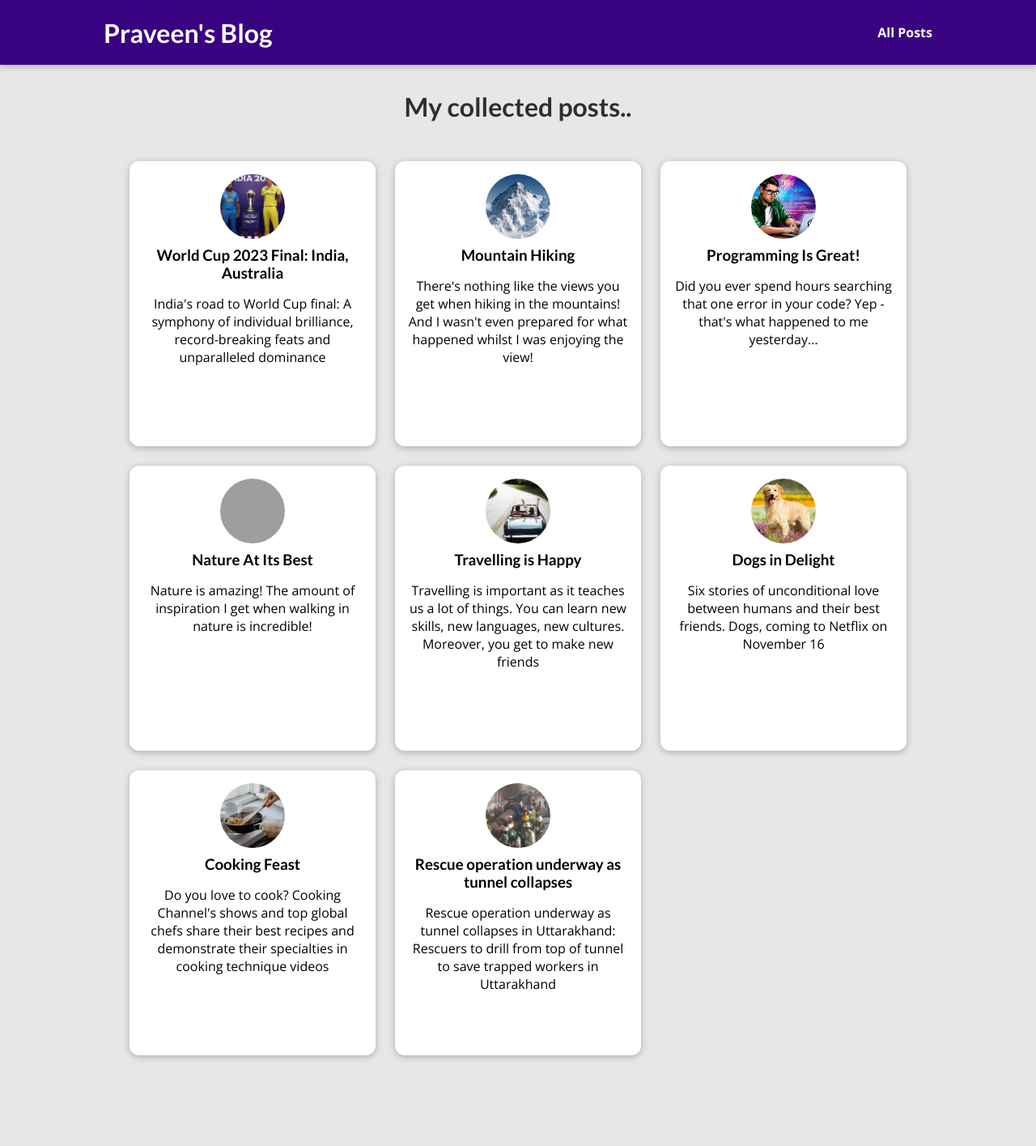
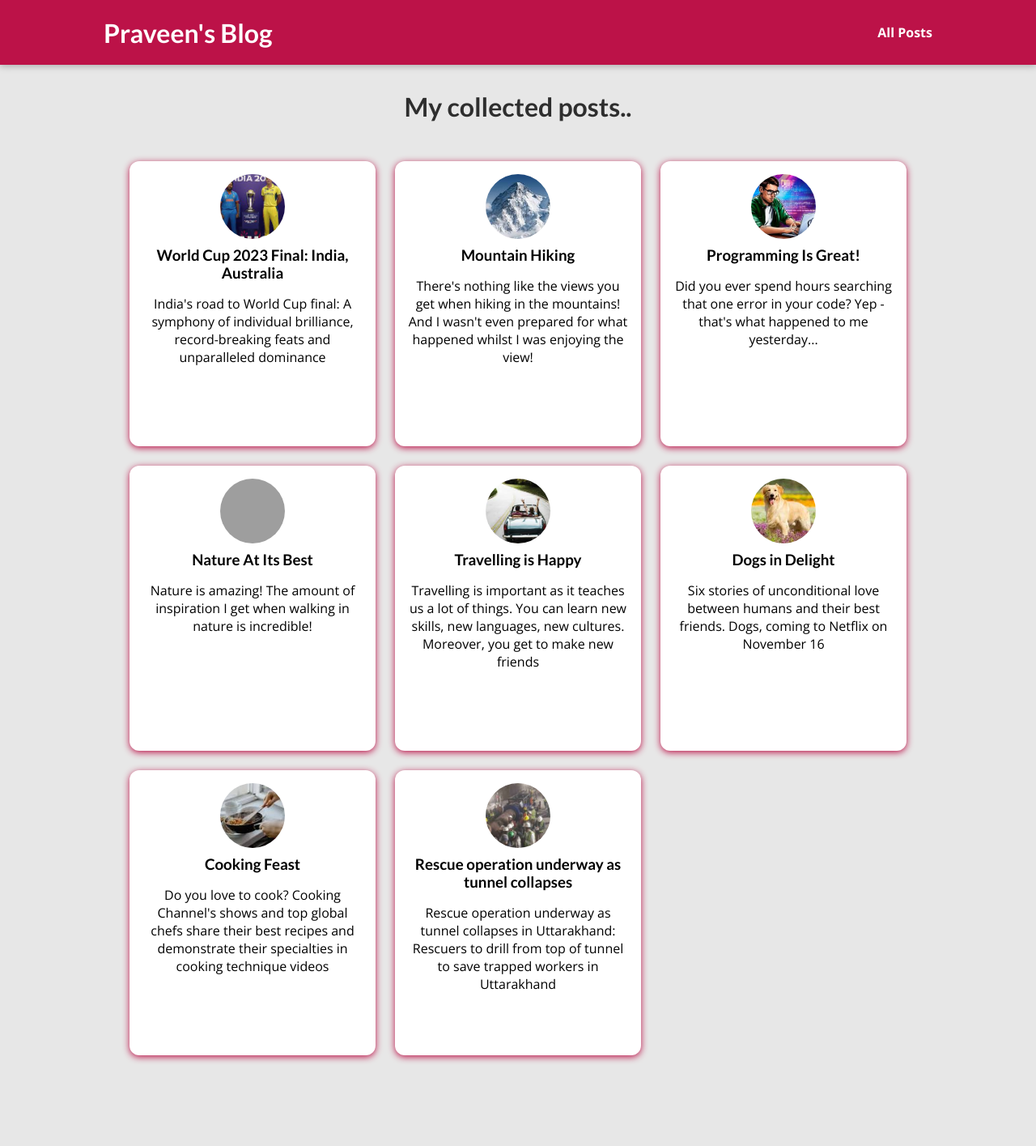
Before and after one commit to prk-vanga/myblog_site, a Django app: page /s/posts in a window 1280 px wide. Shown: the whole page at 81% size. Run offline with Django 4.2, Linux system fonts and the light colour scheme; data comes from the database, SQL or seed files in the repository; grey boxes are pictures that could not be loaded.

Commit message:
v2 - css style color updated from purple to red

```diff
--- a/blog/static/blog/all_posts.css
+++ b/blog/static/blog/all_posts.css
@@ -3,7 +3,7 @@ body {
   }
 
   #main-navigation {
-    background-color: #390281;
+    background-color: #bc1248;
     box-shadow: 0 2px 8px rgba(0, 0, 0, 0.25);
   }
 
@@ -37,7 +37,7 @@ body {
   .post a {
     height: 22rem;
     transform-origin: center;
-    box-shadow: 0 2px 8px rgba(0, 0, 0, 0.25);
+    box-shadow: 0 2px 8px #bc1248;
     border-radius: 12px;
     background-color: white;
   }
--- a/blog/static/blog/includes/post.css
+++ b/blog/static/blog/includes/post.css
@@ -15,7 +15,7 @@
   .post a:hover,
   .post a:active {
     transform: scale(1.1);
-    background-color: #390281;
+    background-color: #bc1248;
     color: white;
   }
 
--- a/blog/static/blog/index.css
+++ b/blog/static/blog/index.css
@@ -1,5 +1,5 @@
 #welcome {
-    background: linear-gradient(to right top, #6305dd, #390281);
+    background: linear-gradient(to right top, #dd058a, rgb(188, 18, 72));
     padding: 6rem 12%;
   }
 
--- a/blog/static/blog/post_detail.css
+++ b/blog/static/blog/post_detail.css
@@ -3,7 +3,7 @@ body {
   }
 
   #main-navigation {
-    background-color: #390281;
+    background-color: #bc1248;
     box-shadow: 0 2px 8px rgba(0, 0, 0, 0.25);
   }
 
@@ -13,7 +13,7 @@ body {
     width: 90%;
     max-width: 90rem;
     border-radius: 16px;
-    background-color: #5706c0;
+    background-color: #bc1248;
     position: relative;
     box-shadow: 0 2px 8px rgba(0, 0, 0, 0.25);
     height: 22rem;
```
